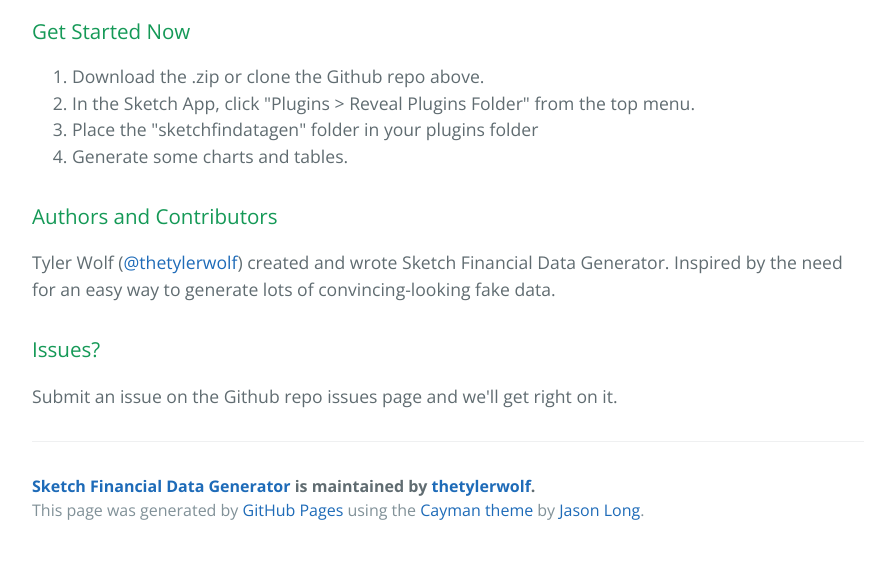
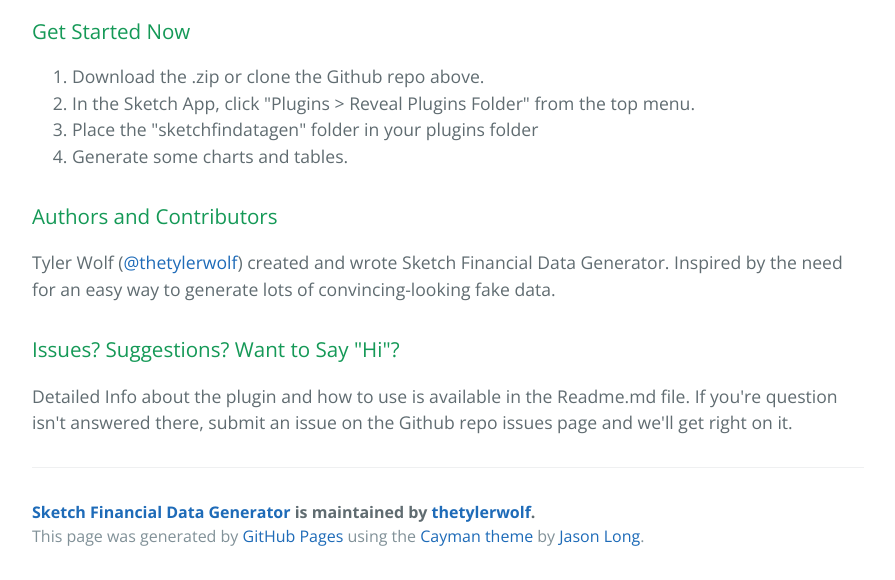
Before and after one commit to thetylerwolf/sketch-data-studio, a plain HTML site: page index.html in a window 1280 px wide. Shown: the part 785-1365 px from the top of the page, without its empty margins (192-1087 px from the left). Before the commit the page ends 1339 px from the top, so only its background shows below. Drawn offline with nearby package versions, Linux system fonts and the light colour scheme.

Commit message:
Create gh-pages branch via GitHub

```diff
--- a/index.html
+++ b/index.html
@@ -40,9 +40,9 @@
 <p>Tyler Wolf (<a href="https://github.com/thetylerwolf" class="user-mention">@thetylerwolf</a>) created and wrote Sketch Financial Data Generator. Inspired by the need for an easy way to generate lots of convincing-looking fake data.</p>
 
 <h3>
-<a id="issues" class="anchor" href="#issues" aria-hidden="true"><span class="octicon octicon-link"></span></a>Issues?</h3>
+<a id="issues-suggestions-want-to-say-hi" class="anchor" href="#issues-suggestions-want-to-say-hi" aria-hidden="true"><span class="octicon octicon-link"></span></a>Issues? Suggestions? Want to Say "Hi"?</h3>
 
-<p>Submit an issue on the Github repo issues page and we'll get right on it.</p>
+<p>Detailed Info about the plugin and how to use is available in the Readme.md file. If you're question isn't answered there, submit an issue on the Github repo issues page and we'll get right on it.</p>
 
       <footer class="site-footer">
         <span class="site-footer-owner"><a href="https://github.com/thetylerwolf/sketchfindatagen">Sketch Financial Data Generator</a> is maintained by <a href="https://github.com/thetylerwolf">thetylerwolf</a>.</span>
--- a/params.json
+++ b/params.json
@@ -1 +1 @@
-{"name":"Sketch Financial Data Generator","tagline":"A Sketch plugin to automatically generate data tables and charts","body":"### Generating tables and charts just got a lot easier.\r\n![Usage Demo](http://media.tylernwolf.com.s3.amazonaws.com/gen_table2.gif)\r\n\r\n### Get Started Now\r\n1. Download the .zip or clone the Github repo above.\r\n2. In the Sketch App, click \"Plugins > Reveal Plugins Folder\" from the top menu.\r\n3. Place the \"sketchfindatagen\" folder in your plugins folder\r\n4. Generate some charts and tables.\r\n\r\n### Authors and Contributors\r\nTyler Wolf (@thetylerwolf) created and wrote Sketch Financial Data Generator. Inspired by the need for an easy way to generate lots of convincing-looking fake data.\r\n\r\n### Issues?\r\nSubmit an issue on the Github repo issues page and we'll get right on it.\r\n","google":"UA-62009464-1","note":"Don't delete this file! It's used internally to help with page regeneration."}
+{"name":"Sketch Financial Data Generator","tagline":"A Sketch plugin to automatically generate data tables and charts","body":"### Generating tables and charts just got a lot easier.\r\n![Usage Demo](http://media.tylernwolf.com.s3.amazonaws.com/gen_table2.gif)\r\n\r\n### Get Started Now\r\n1. Download the .zip or clone the Github repo above.\r\n2. In the Sketch App, click \"Plugins > Reveal Plugins Folder\" from the top menu.\r\n3. Place the \"sketchfindatagen\" folder in your plugins folder\r\n4. Generate some charts and tables.\r\n\r\n### Authors and Contributors\r\nTyler Wolf (@thetylerwolf) created and wrote Sketch Financial Data Generator. Inspired by the need for an easy way to generate lots of convincing-looking fake data.\r\n\r\n### Issues? Suggestions? Want to Say \"Hi\"?\r\nDetailed Info about the plugin and how to use is available in the Readme.md file. If you're question isn't answered there, submit an issue on the Github repo issues page and we'll get right on it.\r\n","google":"UA-62009464-1","note":"Don't delete this file! It's used internally to help with page regeneration."}
```
